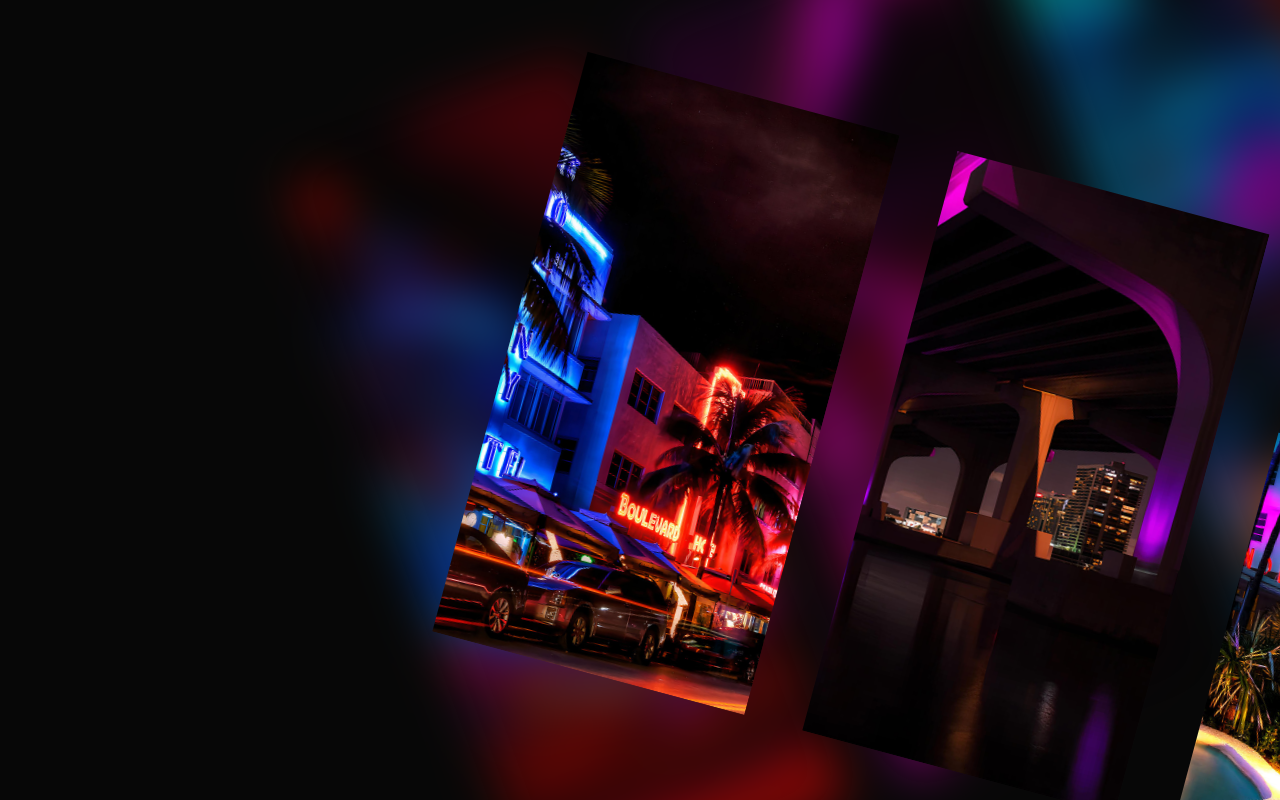
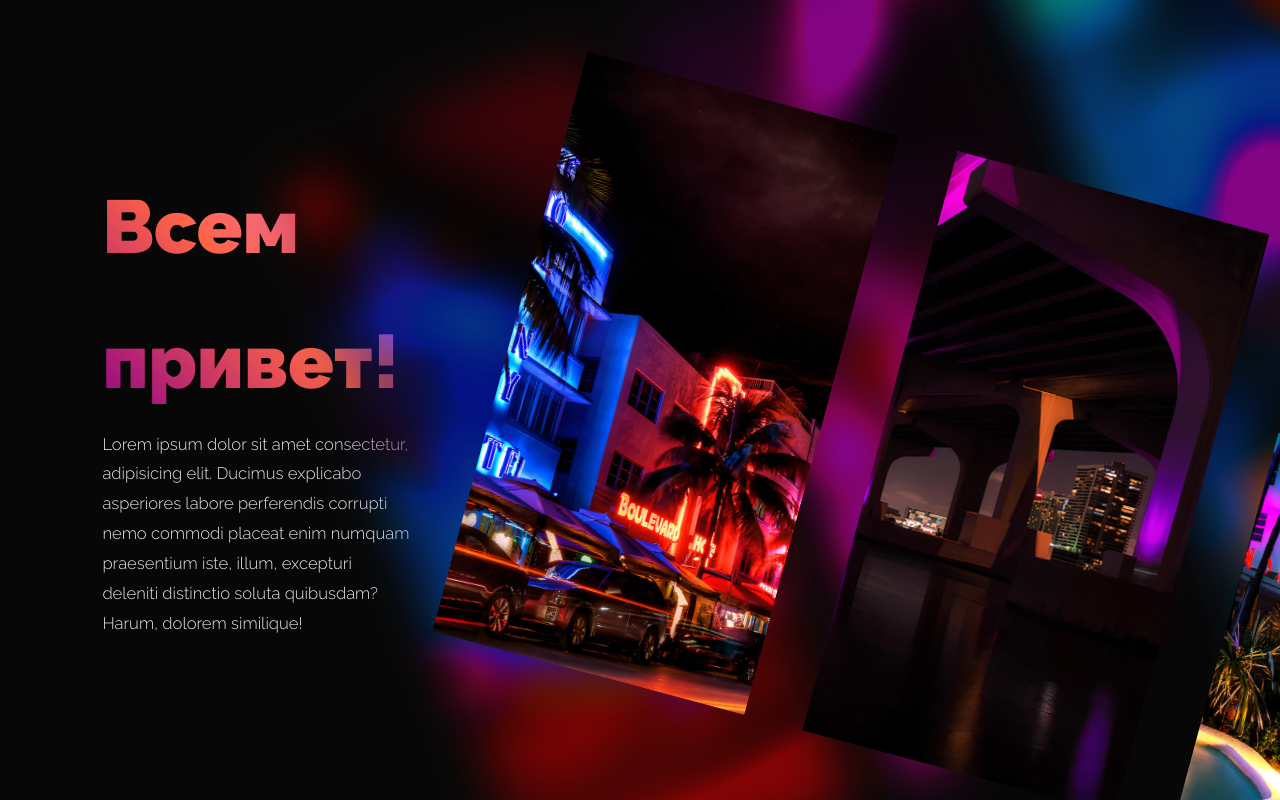
Before and after one commit to RyzhukIgor/business-card-website, a plain HTML site: page index.html in a window 1280 px wide. Drawn offline with Linux system fonts and the light colour scheme.

Commit message:
описание

```diff
--- a/css/main.css
+++ b/css/main.css
@@ -48,7 +48,7 @@ body, html {
     max-height: 75vh;
     overflow: hidden;
     cursor: pointer;
-     transition: transform var(--transition);
+     transition: transform var(--transition), box-shadow var(--transition);
 }
 
 .slider__img {
@@ -67,7 +67,7 @@ body, html {
     top: -90vh;
     left: -10vh;
     opacity: .5;
-    filter: saturate(5) blur(25px);
+    filter:blur(25px) saturate(5) ;
 }
 
 .slider_bg .slider__item {
@@ -76,5 +76,39 @@ body, html {
 
 .slider__item.opened {
     z-index: 2;
-    transform: rotate(-15deg);
+    transform: rotate(-15deg) scale(1.45);
+    box-shadow: rgb(0 0 0 / .75) 0 0 0 10000px;
 }
+
+.description {
+    position: absolute;
+    font-size: calc(var(--sizeindex) * .8);
+    top: 20vh;
+    left:8vw;
+    max-width: 24vw;
+    transition: opacity var(--transition), transform var(--transition);
+}
+
+.greeting {
+    font-size: calc(var(--sizeindex) * 3.6);
+    font-weight: 900;
+    display: inline-block;
+    background: linear-gradient(45deg, DarkMagenta, Tomato, Violet );
+    -webkit-background-clip: text;
+    -webkit-text-fill-color: transparent;
+}
+
+.description p {
+    opacity: .9;
+    transition: transform var(--transition);
+    transition-duration: 3s;
+}
+
+.description.hidden {
+    opacity: 0;
+    transform: translateY(5vh);
+}
+
+.description.hidden p{
+    transform: translateY(10vh);
+}
--- a/index.html
+++ b/index.html
@@ -10,6 +10,10 @@
 
 </head>
 <body>
+    <div class="description">
+        <div class="greeting">Всем привет!</div>
+        <p>Lorem ipsum dolor sit amet consectetur, adipisicing elit. Ducimus explicabo asperiores labore perferendis corrupti nemo commodi placeat enim numquam praesentium iste, illum, excepturi deleniti distinctio soluta quibusdam? Harum, dolorem similique!</p>
+    </div>
     <div class="swiper slider slider_main">
         <div class="swiper-wrapper slider__wrapper">
             <div class="swiper-slide slider__item">
--- a/js/app.js
+++ b/js/app.js
@@ -30,3 +30,8 @@ document.querySelectorAll('.slider__item').forEach(item =>
         item.classList.toggle('opened');
         console.log('log')
     }))
+
+let desc = document.querySelector('.description');
+sliderMain.on('slideChange', e => {
+    sliderMain.activeIndex > 0 ? desc.classList.add('hidden') : desc.classList.remove('hidden')
+})
```
